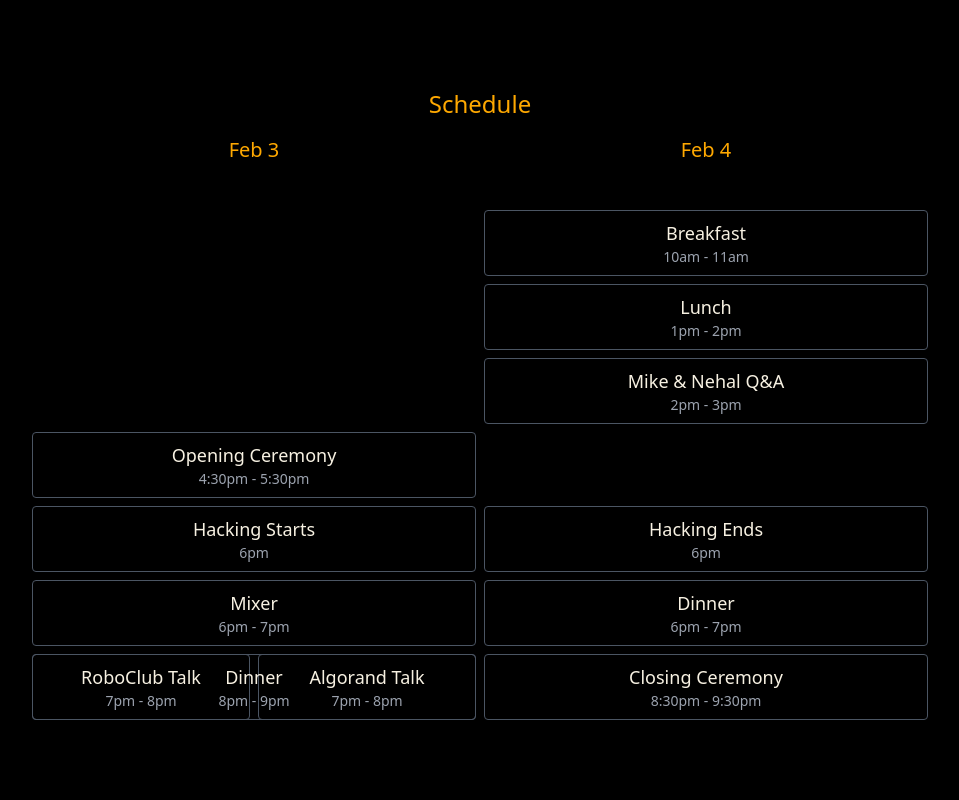
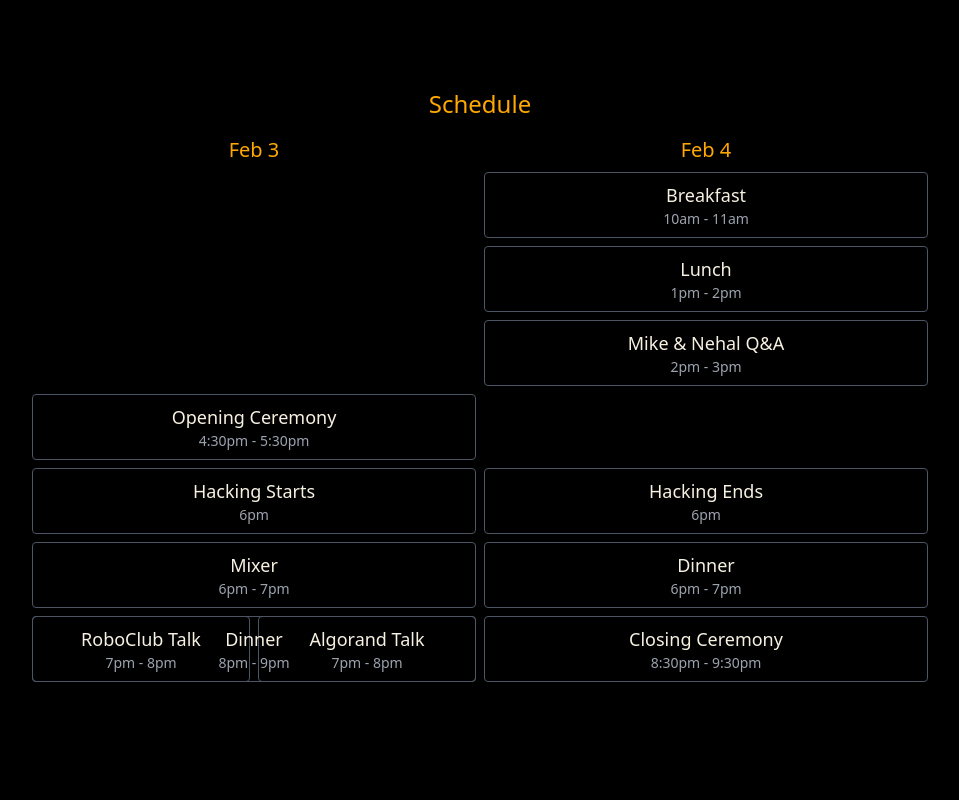
Before and after one commit to ScottyLabs/tartanhacks, a Next.js app: page / in a window 1280 px wide. Shown: the part 1260-2060 px from the top of the page, without its empty margins (160-1119 px from the left). Built offline with nearby package versions, Linux system fonts and the light colour scheme; no server answers.

Commit message:
Adjust schedule styles

```diff
--- a/src/components/Schedule.tsx
+++ b/src/components/Schedule.tsx
@@ -1,6 +1,6 @@
 function Block({ title, time, className }: { title: string, time: string, className: string }) {
   return (
-    <div className={`${className} border p-2 rounded border-gray-600`}>
+    <div className={`${className} border p-2 rounded border-gray-600 flex flex-col justify-center`}>
       <h1 className='text-lg text-center'>{title}</h1>
       <p className='text-sm text-center text-gray-400'>{time}</p>
     </div>
@@ -14,7 +14,8 @@ export default function Schedule() {
         <div className='text-beige m-auto'>
           <h3 className='text-2xl mb-4 text-center text-yellow'>Schedule</h3>
           <div className='max-w-4xl m-auto'>
-            <div className='grid grid-rows-[repeat(12,_minmax(0,_1fr))] grid-cols-4 gap-x-2 gap-y-2'>
+            { /* For more flexibility, can use grid-template-areas */}
+            <div className='grid grid-cols-4 gap-x-2 gap-y-2'>
               <div className='col-span-2 col-start-1 row-span-1 text-center text-xl text-yellow'>Feb 3</div>
               <div className='col-span-2 col-start-3 row-span-1 text-center text-xl text-yellow'>Feb 4</div>
               <Block time='10am - 11am' title='Breakfast' className='col-span-2 col-start-3 row-span-1' />
```
